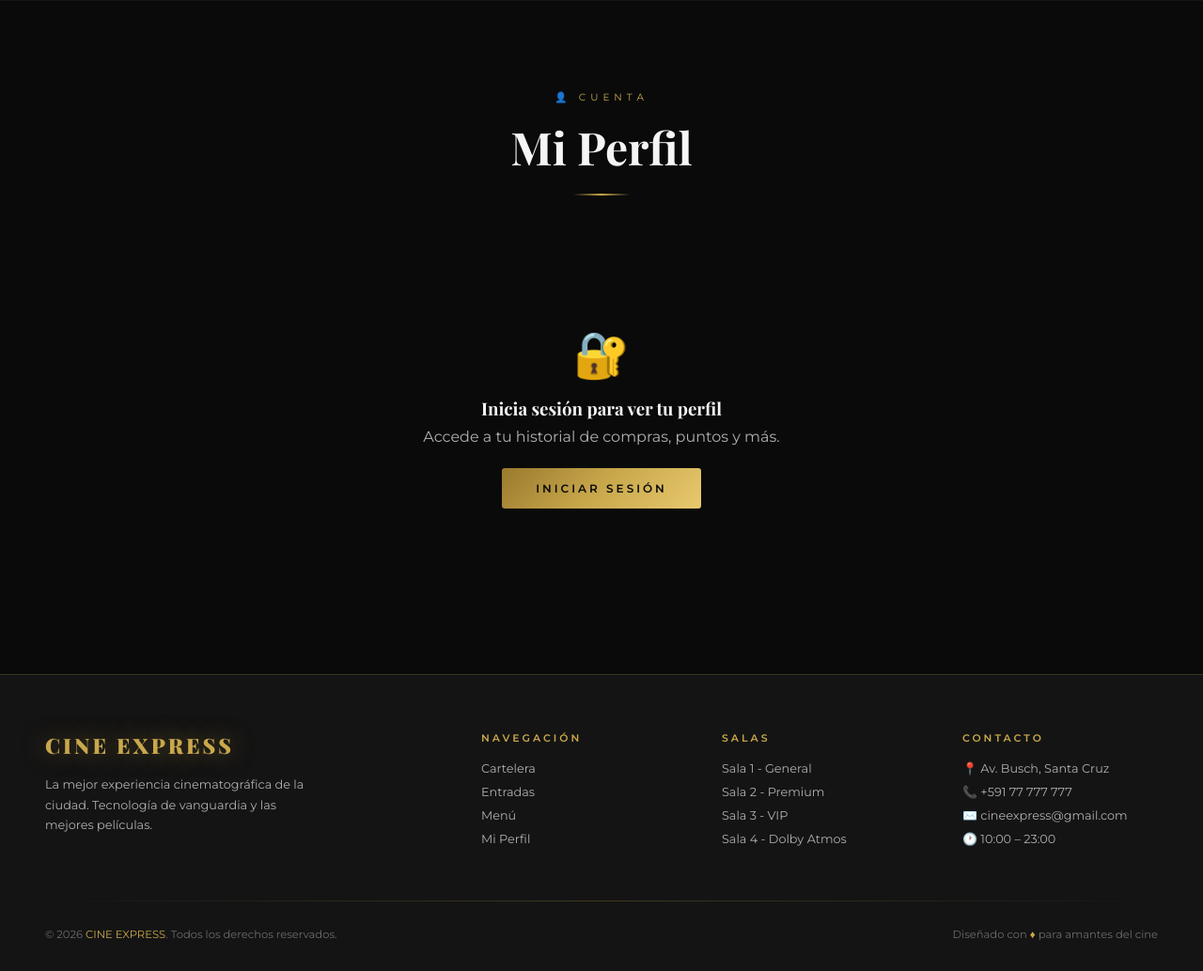
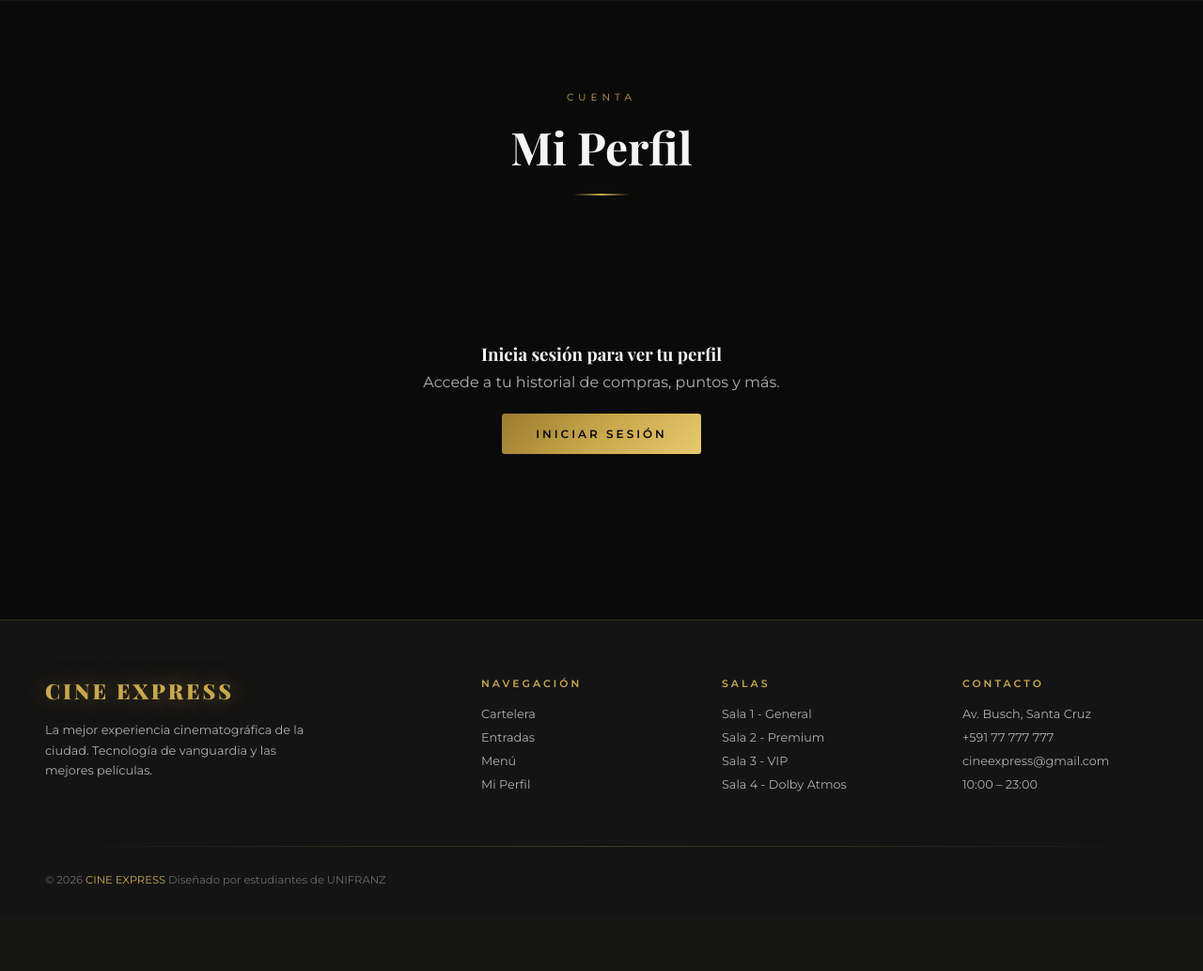
Before and after one commit to Roger-R1013/CineExpress, a Flask app: page / in a window 1280 px wide. Shown: the part 4224-5257 px from the top of the page at 94% size. After the commit the page ends 5167 px from the top, so only its background shows below. Run offline with Flask 3, Linux system fonts and the light colour scheme; data comes from the database, SQL or seed files in the repository; both versions use the stored data as it was after the commit; data that the repository does not hold is empty.

Commit message:
Actualizacion

```diff
--- a/app.py
+++ b/app.py
@@ -1,6 +1,7 @@
 from flask import Flask, render_template, request, jsonify, session, redirect, url_for
 import sqlite3
 import os
+import re
 
 app = Flask(__name__)
 app.secret_key = 'cineexpress_secret_2026'
@@ -149,49 +150,32 @@ def init_db():
     # ENTRADAS
     if c.execute("SELECT COUNT(*) FROM entradas").fetchone()[0] == 0:
         entradas = [
-            ('Entrada General', 'Acceso a todas las salas estándar. Audio original con subtítulos.', 30.0, 'general', '🎞️'),
-            ('Entrada Premium', 'Sala VIP con butacas reclinables, pantalla 4K y Dolby Atmos.', 55.0, 'premium', '⭐'),
-            ('Pack Familia (4 personas)', 'Cuatro entradas con ahorro especial. Válido fines de semana.', 100.0, 'familia', '👨‍👩‍👧‍👦'),
-            ('Estudiante / Menor', 'Descuento con carnet vigente y menores de 12 años.', 22.0, 'estudiante', '🎓'),
+            ('Entrada General', 'Acceso a todas las salas estándar. Audio original con subtítulos.', 30.0, 'general', ''),
+            ('Entrada Premium', 'Sala VIP con butacas reclinables, pantalla 4K y Dolby Atmos.', 55.0, 'premium', ''),
+            ('Pack Familia (4 personas)', 'Cuatro entradas con ahorro especial. Válido fines de semana.', 100.0, 'familia', ''),
+            ('Estudiante / Menor', 'Descuento con carnet vigente y menores de 12 años.', 22.0, 'estudiante', ''),
         ]
         c.executemany('INSERT INTO entradas (nombre,descripcion,precio,tipo,icono) VALUES (?,?,?,?,?)', entradas)
 
     # MENU
     if c.execute("SELECT COUNT(*) FROM menu_items").fetchone()[0] == 0:
         menu = [
-            # ✅ Pipocas Dulces
             ('Pipocas Dulces', 'Palomitas bañadas en caramelo artesanal, perfectamente crujientes.', 18.0, 'snacks',
              'https://images.pexels.com/photos/30910197/pexels-photo-30910197.jpeg?auto=compress&cs=tinysrgb&w=400&h=300&fit=crop', 1),
-
-            # ✅ Pipocas Saladas
             ('Pipocas Saladas', 'Palomitas clásicas con mantequilla y sal marina.', 15.0, 'snacks',
              'https://images.pexels.com/photos/33129/popcorn-movie-party-entertainment.jpg?auto=compress&cs=tinysrgb&w=400&h=300&fit=crop', 0),
-
-            # ✅ Coca-Cola
             ('Coca-Cola', 'Coca-Cola fría en vaso grande con hielo. Clásico irresistible.', 12.0, 'bebidas',
              'https://images.unsplash.com/photo-1554866585-cd94860890b7?w=400&h=300&fit=crop', 1),
-
-            # ✅ Sprite
             ('Sprite', 'Refresco limón-lima bien frío y muy burbujeante.', 12.0, 'bebidas',
              'https://images.unsplash.com/photo-1625772299848-391b6a87d7b3?w=400&h=300&fit=crop', 0),
-
-            # ✅ Fanta
             ('Fanta', 'Sabor naranja intenso, fresquísima con mucho gas.', 12.0, 'bebidas',
              '/static/images/fanta1.jpg', 0),
-
-            # ✅ Pepsi
             ('Pepsi', 'El sabor inconfundible de Pepsi en vaso grande con hielo.', 12.0, 'bebidas',
              'https://images.unsplash.com/photo-1553456558-aff63285bdd1?w=400&h=300&fit=crop', 0),
-
-            # ✅ Nachos
             ('Nachos', 'Nachos crujientes con queso cheddar fundido y jalapeños.', 22.0, 'snacks',
              'https://images.unsplash.com/photo-1513456852971-30c0b8199d4d?w=400&h=300&fit=crop', 1),
-
-            # ✅ Hot Dog — URL actualizada (Kaique Lopes, Pexels ID 9304021)
             ('Hot Dog', 'Salchicha premium en pan brioche con mostaza y kétchup.', 20.0, 'comidas',
              'https://images.pexels.com/photos/9304021/pexels-photo-9304021.jpeg?auto=compress&cs=tinysrgb&w=400&h=300&fit=crop', 0),
-
-            # ✅ Chocolate
             ('Chocolate', 'Barra de chocolate belga premium. El dulce final perfecto.', 14.0, 'snacks',
              'https://images.unsplash.com/photo-1481391319762-47dff72954d9?w=400&h=300&fit=crop', 0),
         ]
@@ -237,15 +221,21 @@ def login():
 @app.route('/registro', methods=['POST'])
 def registro():
     data = request.get_json()
+    nombre = data.get('nombre', '').strip()
+
+    # Validación backend: solo letras, tildes, ñ y espacios
+    if not re.match(r'^[a-zA-ZáéíóúÁÉÍÓÚüÜñÑ\s]+$', nombre):
+        return jsonify({'ok': False, 'msg': 'El nombre solo debe contener letras, sin números ni caracteres especiales'})
+
     db = get_db()
     try:
         db.execute('INSERT INTO usuarios (nombre,email,password) VALUES (?,?,?)',
-                   (data['nombre'], data['email'], data['password']))
+                   (nombre, data['email'], data['password']))
         db.commit()
         user = db.execute('SELECT * FROM usuarios WHERE email=?', (data['email'],)).fetchone()
         session['usuario_id'] = user['id']
         db.close()
-        return jsonify({'ok': True, 'nombre': data['nombre']})
+        return jsonify({'ok': True, 'nombre': nombre})
     except Exception as e:
         db.close()
         return jsonify({'ok': False, 'msg': 'El email ya está registrado'})
@@ -333,7 +323,7 @@ def comprar():
                (int(data['total']), usuario_id))
     db.commit()
     db.close()
-    return jsonify({'ok': True, 'msg': '¡Compra realizada con éxito!'})
+    return jsonify({'ok': True, 'msg': 'Compra realizada con exito'})
 
 @app.route('/api/carrito', methods=['GET'])
 def get_carrito():
@@ -376,9 +366,9 @@ if __name__ == '__main__':
     init_db()
 
     print("========================================")
-    print("🎬 CINEEXPRESS - SERVIDOR INICIADO")
+    print("CINEEXPRESS - SERVIDOR INICIADO")
     print("========================================")
-    print("🌐 URL: http://localhost:5001")
+    print("URL: http://localhost:5001")
     print("========================================")
 
     app.run(host="localhost", port=5001, debug=True)
--- a/static/js/main.js
+++ b/static/js/main.js
@@ -55,7 +55,7 @@ async function openModal(id, titulo, genero, desc, rating, imagen) {
   document.getElementById('modalTitle').textContent  = titulo;
   document.getElementById('modalGenre').textContent  = genero;
   document.getElementById('modalDesc').textContent   = desc;
-  document.getElementById('modalRating').textContent = '⭐ ' + rating;
+  document.getElementById('modalRating').textContent = rating;
   document.getElementById('modalImg').src            = imagen;
   document.getElementById('seccionAsientos').style.display = 'none';
   document.getElementById('salaGrid').innerHTML      = '';
@@ -164,10 +164,10 @@ function actualizarTotal() {
 
 async function confirmarCompra() {
   if (!horarioActual) {
-    showToast('⚠️ Selecciona un horario primero'); return;
+    showToast('Selecciona un horario primero'); return;
   }
   if (asientosSeleccionados.length === 0) {
-    showToast('⚠️ Selecciona al menos un asiento'); return;
+    showToast('Selecciona al menos un asiento'); return;
   }
   const select   = document.getElementById('modalEntradaTipo');
   const tipo     = select.value;
@@ -190,15 +190,15 @@ async function confirmarCompra() {
     const data = await res.json();
     if (data.ok) {
       closeModalDirect();
-      showToast('✅ ¡Compra confirmada! ' + asientosSeleccionados.length +
-        ' entrada(s) para <b>' + peliculaActual.titulo + '</b>. +' + total + ' puntos 🎬');
+      showToast('Compra confirmada. ' + asientosSeleccionados.length +
+        ' entrada(s) para <b>' + peliculaActual.titulo + '</b>. +' + total + ' puntos');
       setTimeout(() => location.reload(), 3000);
     } else {
-      showToast('❌ ' + data.msg);
+      showToast(data.msg);
       if (data.msg && data.msg.includes('sesión')) setTimeout(() => openLogin(), 1500);
     }
   } catch(e) {
-    showToast('❌ Error de conexión. Intenta de nuevo.');
+    showToast('Error de conexión. Intenta de nuevo.');
   }
 }
 
@@ -245,10 +245,10 @@ async function agregarCarrito(tipo, itemId, nombre, precio) {
     const data = await res.json();
     if (data.ok) {
       document.getElementById('carritoCount').textContent = data.total_carrito;
-      showToast('🛒 <b>' + nombre + '</b> agregado al carrito');
+      showToast('<b>' + nombre + '</b> agregado al carrito');
     }
   } catch(e) {
-    showToast('❌ Error al agregar al carrito');
+    showToast('Error al agregar al carrito');
   }
 }
 
@@ -261,7 +261,7 @@ async function renderCarrito() {
     const items = await res.json();
 
     if (items.length === 0) {
-      container.innerHTML = '<p class="carrito-vacio">Tu carrito está vacío 🛒</p>';
+      container.innerHTML = '<p class="carrito-vacio">Tu carrito está vacío</p>';
       totalEl.textContent = 'Bs. 0';
       return;
     }
@@ -278,7 +278,7 @@ async function renderCarrito() {
           '<div class="carrito-item-nombre">' + item.nombre + '</div>' +
           '<div class="carrito-item-precio">Bs. ' + subtotal.toFixed(0) + '</div>' +
         '</div>' +
-        '<button class="carrito-item-remove" onclick="eliminarItem(' + item.id + ')">✕</button>';
+        '<button class="carrito-item-remove" onclick="eliminarItem(' + item.id + ')">X</button>';
       container.appendChild(div);
     });
     totalEl.textContent = 'Bs. ' + total.toFixed(0);
@@ -299,17 +299,17 @@ async function vaciarCarrito() {
   await fetch('/api/carrito/vaciar', { method: 'POST' });
   document.getElementById('carritoCount').textContent = '0';
   renderCarrito();
-  showToast('🗑️ Carrito vaciado');
+  showToast('Carrito vaciado');
 }
 
 async function finalizarCompra() {
   const res   = await fetch('/api/carrito');
   const items = await res.json();
-  if (items.length === 0) { showToast('⚠️ Tu carrito está vacío'); return; }
+  if (items.length === 0) { showToast('Tu carrito está vacío'); return; }
   const total = items.reduce((s, i) => s + i.precio * i.cantidad, 0);
   await vaciarCarrito();
   toggleCarrito();
-  showToast('✅ ¡Compra finalizada! Total: <b>Bs. ' + total.toFixed(0) + '</b>. ¡Gracias por elegir CINE EXPRESS! 🎬');
+  showToast('Compra finalizada. Total: <b>Bs. ' + total.toFixed(0) + '</b>. Gracias por elegir CINE EXPRESS.');
 }
 
 // ══════════════════════════════════════════════════════════════════════════
@@ -349,7 +349,7 @@ async function doLogin() {
     });
     const data = await res.json();
     if (data.ok) {
-      msg.textContent = '¡Bienvenido, ' + data.nombre + '! 🎬';
+      msg.textContent = 'Bienvenido, ' + data.nombre;
       msg.className   = 'form-msg success';
       setTimeout(() => location.reload(), 1200);
     } else {
@@ -367,10 +367,19 @@ async function doRegistro() {
   const email    = document.getElementById('regEmail').value.trim();
   const password = document.getElementById('regPass').value;
   const msg      = document.getElementById('regMsg');
+
   if (!nombre || !email || !password) {
     msg.textContent = 'Completa todos los campos';
     msg.className   = 'form-msg error'; return;
   }
+
+  // Validación: el nombre solo debe contener letras y espacios (incluye tildes y ñ)
+  const soloLetras = /^[a-zA-ZáéíóúÁÉÍÓÚüÜñÑ\s]+$/;
+  if (!soloLetras.test(nombre)) {
+    msg.textContent = 'El nombre solo debe contener letras, sin números ni caracteres especiales';
+    msg.className   = 'form-msg error'; return;
+  }
+
   try {
     const res  = await fetch('/registro', {
       method: 'POST',
@@ -379,7 +388,7 @@ async function doRegistro() {
     });
     const data = await res.json();
     if (data.ok) {
-      msg.textContent = '¡Cuenta creada! Bienvenido ' + data.nombre + ' 🎉';
+      msg.textContent = 'Cuenta creada. Bienvenido, ' + data.nombre;
       msg.className   = 'form-msg success';
       setTimeout(() => location.reload(), 1200);
     } else {
@@ -422,7 +431,7 @@ async function cargarPerfil() {
       return items.map(c =>
         '<div class="historial-item">' +
           '<div class="historial-dot"></div>' +
-          '<div class="historial-movie">🎬 ' + (c.titulo || 'Producto') +
+          '<div class="historial-movie">' + (c.titulo || 'Producto') +
             ' — ' + c.entrada_tipo +
             ' (' + c.cantidad + ' entrada' + (c.cantidad > 1 ? 's' : '') + ')</div>' +
           '<div class="historial-date">' + (c.fecha || '').slice(0,10) + '</div>' +
--- a/templates/index.html
+++ b/templates/index.html
@@ -159,7 +188,7 @@
 <section id="perfil">
   <div class="perfil-container">
     <div class="section-header">
-      <div class="section-eyebrow">👤 Cuenta</div>
+      <div class="section-eyebrow">Cuenta</div>
       <h2 class="section-title">Mi Perfil</h2>
       <div class="gold-line"></div>
     </div>
@@ -253,24 +282,24 @@
     <div class="footer-col">
       <h4>Contacto</h4>
       <ul>
-        <li>📍 Av. Busch, Santa Cruz</li>
-        <li>📞 +591 77 777 777</li>
-        <li>✉️ cineexpress@gmail.com</li>
-        <li>🕐 10:00 – 23:00</li>
+        <li>Av. Busch, Santa Cruz</li>
+        <li>+591 77 777 777</li>
+        <li>cineexpress@gmail.com</li>
+        <li>10:00 – 23:00</li>
       </ul>
     </div>
   </div>
   <div class="footer-divider"></div>
   <div class="footer-bottom">
-    <span>© 2026 <span class="footer-gold">CINE EXPRESS</span>. Todos los derechos reservados.</span>
-    <span>Diseñado con <span class="footer-gold">♦</span> para amantes del cine</span>
+    <span>© 2026 <span class="footer-gold">CINE EXPRESS</span>
+    <span>Diseñado por estudiantes de UNIFRANZ</span>
   </div>
 </footer>
 
 <!-- MODAL PELÍCULA -->
 <div class="modal-overlay" id="modalOverlay" onclick="cerrarModalFondo(event)">
   <div class="modal" id="modalPelicula">
-    <button class="modal-close" onclick="closeModalDirect()">✕</button>
+    <button class="modal-close" onclick="closeModalDirect()">X</button>
     <div class="modal-poster">
       <img id="modalImg" src="" alt=""/>
     </div>
@@ -281,16 +310,16 @@
       <div class="modal-desc" id="modalDesc"></div>
 
       <div class="modal-section">
-        <h4>📅 Selecciona Horario</h4>
+        <h4>Selecciona Horario</h4>
         <div class="horarios-grid" id="horariosGrid">
           <span style="color:var(--plomo-texto);font-size:.8rem">Cargando horarios...</span>
         </div>
       </div>
 
       <div class="modal-section" id="seccionAsientos" style="display:none">
-        <h4>🪑 Selecciona tus Asientos</h4>
+        <h4>Selecciona tus Asientos</h4>
         <p style="font-size:.75rem;color:var(--plomo-texto);margin-bottom:12px;" id="infoSala"></p>
-        <div class="pantalla-cine">◀ PANTALLA ▶</div>
+        <div class="pantalla-cine">PANTALLA</div>
         <div class="sala-grid" id="salaGrid"></div>
         <div class="leyenda">
           <span class="leyenda-item"><span class="asiento-demo libre"></span> Libre</span>
@@ -327,9 +356,9 @@
 <!-- MODAL LOGIN -->
 <div class="modal-overlay" id="loginOverlay" onclick="cerrarLoginFondo(event)">
   <div class="modal login-modal">
-    <button class="modal-close" onclick="closeLoginDirect()">✕</button>
+    <button class="modal-close" onclick="closeLoginDirect()">X</button>
     <h2 style="font-family:'Playfair Display',serif;color:var(--dorado);margin-bottom:20px;font-size:1.4rem;text-align:center;">
-      🎬 CINE EXPRESS
+      CINE EXPRESS
     </h2>
     <div class="login-tabs">
       <button class="login-tab active" onclick="switchLoginTab('login',this)">Iniciar Sesión</button>
```
Also changed, not shown: other parts of templates/index.html (+44 -15 lines), cineexpress.db.
